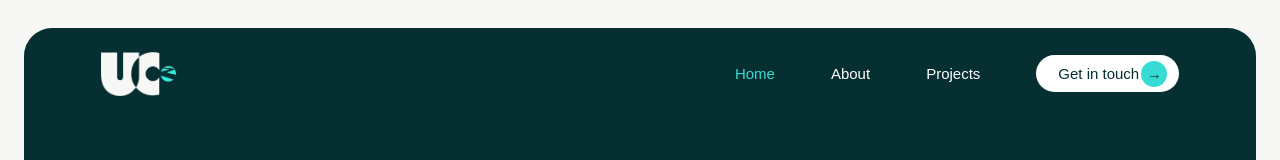
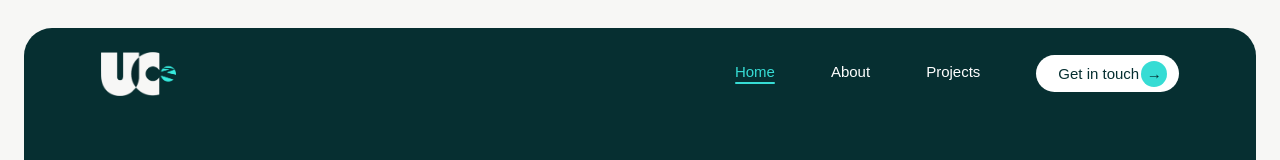
Before and after one commit to Divya-Elsa/undo_culture, a React (Vite) app in the folder creative-portfolio/: page / in a window 1280 px wide. Shown: the top 160 px of the page. Built offline with nearby package versions, Linux system fonts and the light colour scheme; a web font is replaced by a local one.

Commit message:
some more naimation

```diff
--- a/creative-portfolio/src/App.css
+++ b/creative-portfolio/src/App.css
@@ -75,6 +75,31 @@ h3,
   gap: 56px;
   color: white;
   font-size: 15px;
+}
+
+.nav-links > a:not(.contact-btn) {
+  position: relative;
+  padding-bottom: 4px;
+  transition: color 0.3s ease;
+}
+
+.nav-links > a:not(.contact-btn)::after {
+  content: "";
+  position: absolute;
+  left: 0;
+  bottom: 0;
+  width: 100%;
+  height: 2px;
+  border-radius: 2px;
+  background: #36dcd4;
+  transform: scaleX(0);
+  transform-origin: center;
+  transition: transform 0.3s ease;
+}
+
+.nav-links > a:not(.contact-btn):hover::after,
+.nav-links > a:not(.contact-btn).active::after {
+  transform: scaleX(1);
 }
 
 .nav-links a:hover,
```
